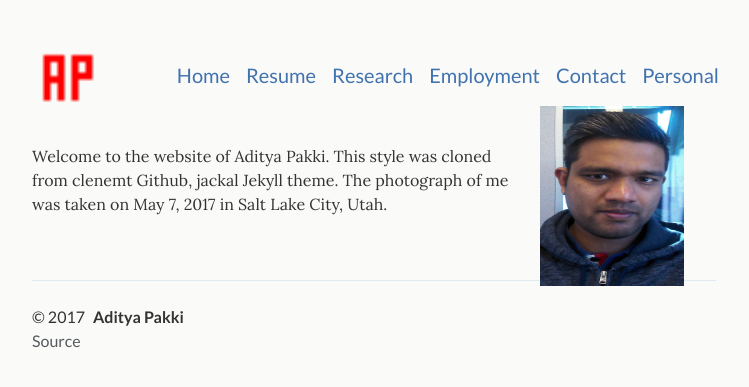
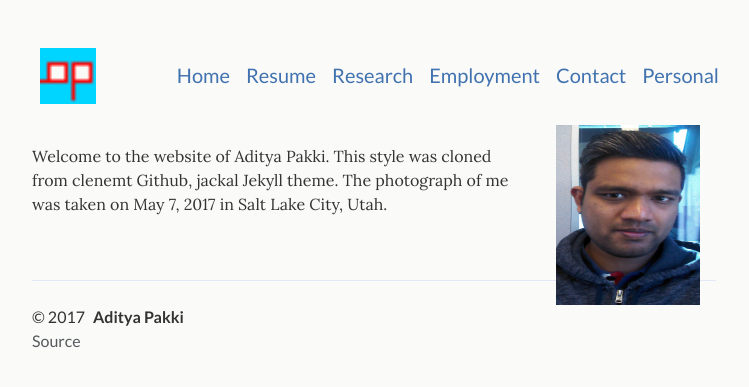
Before and after one commit to adityapakki/adityapakki.github.io, a Jekyll site: the page built from index.html, in a window 1280 px wide. Shown: the top 387 px of the page, without its empty margins (266-1015 px from the left). Built offline with Jekyll 4.4.1, drawn with Linux system fonts in a browser that asks for light colours.

Commit message:
modify the favicon

```diff
--- a/_sass/_page.scss
+++ b/_sass/_page.scss
@@ -173,8 +173,8 @@ p.post-desc {
 
 .site-profile {
   float: right;
-  width: 96px;
-  height: 144px;
+  max-width: 100%;
+  max-height:100%;
   margin: -.4rem 1rem 0 $spacer;
 }
 
--- a/index.html
+++ b/index.html
@@ -2,10 +2,8 @@
 layout: default
 ---
 
-<p>
-<figure class="site-profile">
-    <img src="{{ site.baseurl }}/assets/img/profile.jpg" class="site-profile">
-</figure>
+<div>
+<img src="{{ site.baseurl }}/assets/img/profile.jpg" class="site-profile">
 Welcome to the website of Aditya Pakki. This style was cloned from clenemt Github, jackal Jekyll theme.
 The photograph of me was taken on May 7, 2017 in Salt Lake City, Utah.
-</p>
+</div>
```
Also changed, not shown: assets/img/favicon.ico.
